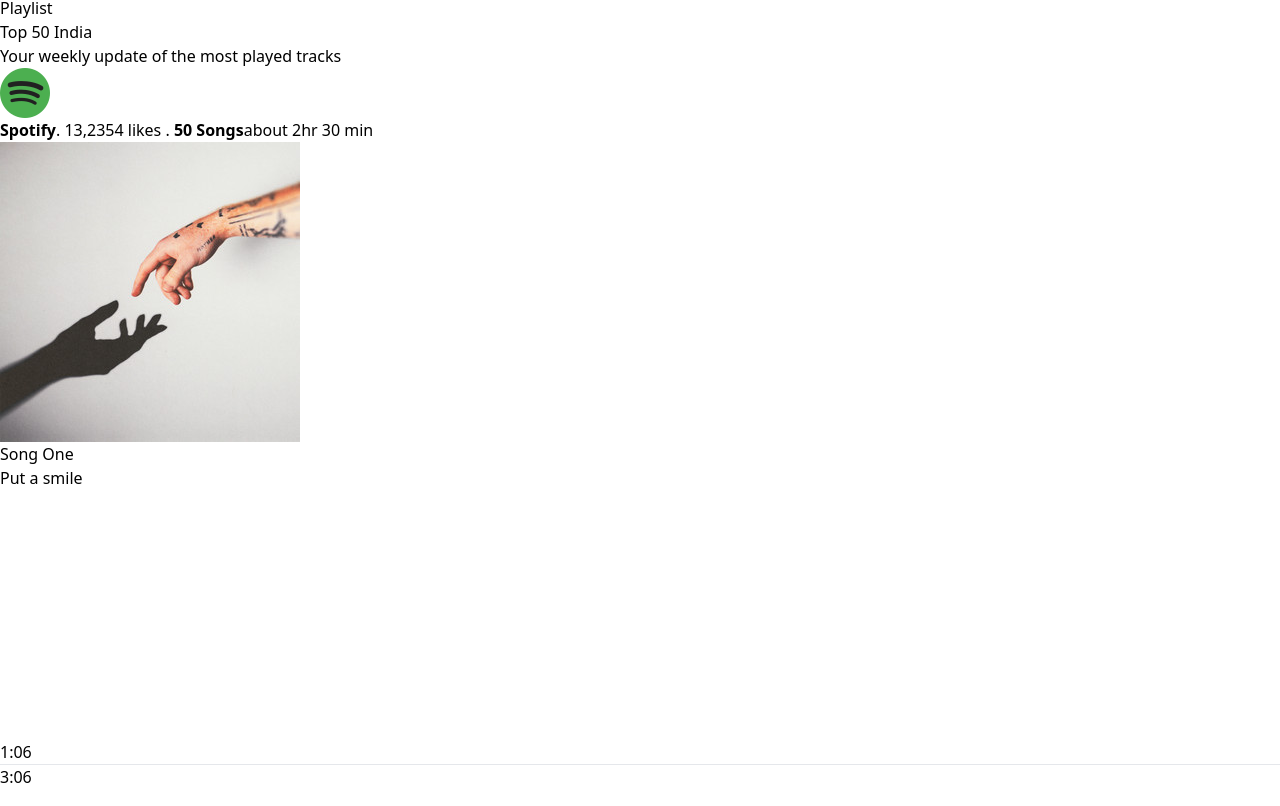
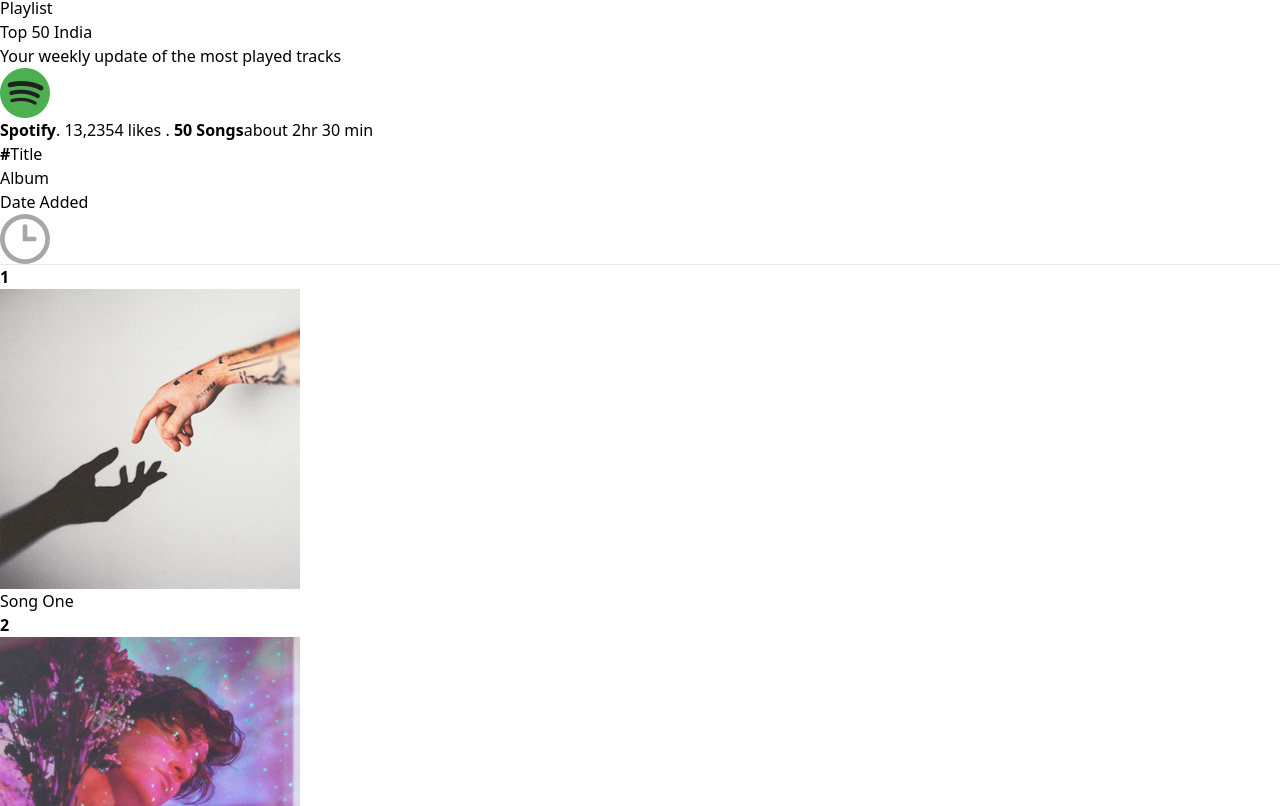
Before and after one commit to aryal05/React-Projects, a React (Vite) app in the folder Spotify-Clone/spotifyclone/: page /album/1 in a window 1280 px wide. Shown: the part 1014-1820 px from the top of the page. Built offline with nearby package versions, Linux system fonts and the light colour scheme.

Commit message:
Title section on individual album page

```diff
--- a/Spotify-Clone/spotifyclone/src/components/DisplayAlbum.jsx
+++ b/Spotify-Clone/spotifyclone/src/components/DisplayAlbum.jsx
@@ -1,9 +1,7 @@
 import React from 'react'
 import NavBar from './NavBar'
 import { useParams } from 'react-router-dom'
-import { albumsData, assets } from '../assets/assets';
-
-
+import { albumsData, assets, songsData } from '../assets/assets';
 const DisplayAlbum = () => {
     const {id}=useParams();
     const albumData = albumsData[id];
@@ -25,6 +23,24 @@
         </p>
     </div>
    </div>
+   <div className='grid grid-cols-3 sm:grid-cols-4 mt-4 mb-4 pl-2 text-[#a7a7a7]'>
+    <p><b className='mr-4'>#</b>Title</p>
+    <p>Album</p>
+    <p className='hidden sm:block'>Date Added</p>
+    <img className='m-auto w-4' src={assets.clock_icon} alt="" />
+   </div>
+   <hr />
+   {songsData.map((item,index)=>(
+     <div key={index} className='grid grid-cols-3 sm:grid-cols-4 mt-4 mb-4 pl-2 text-[#a7a7a7] hover:bg-[#ffffff2b] cursor-pointer'>
+       <p className='text-white'>
+        <b className='mr-4 text-[#a7a7a7]'>{index+1}</b>
+        <img className='inline mr-5 w-10' src={item.image} alt="" />
+        {item.name}
+       </p>
+
+     </div>
+
+   ))}
    </>
   )
 }
--- a/Spotify-Clone/spotifyclone/src/components/DisplayHome.jsx
+++ b/Spotify-Clone/spotifyclone/src/components/DisplayHome.jsx
@@ -5,7 +5,7 @@
 import {songsData} from '../assets/assets'
 const DisplayHome = () => {
   return (
-    <>
+     <>
     <NavBar/>
     <div className='mb-4'>
       <h1 className='my-5 font-bold text-2xl'>Featured Charts</h1>
```
